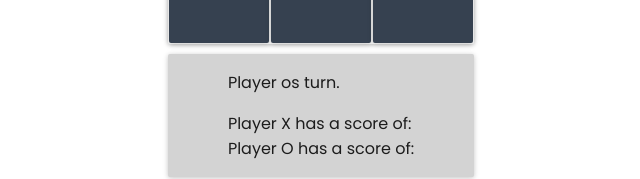
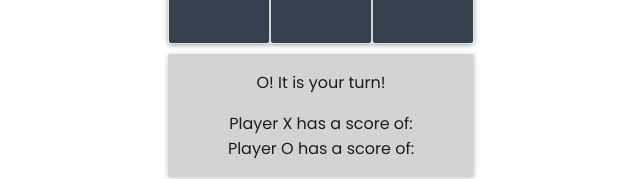
Before and after one commit to Stefanouweneel/Tic-Tac-Toe-React, a React app: page / in a window 1280 px wide. Shown: the part 355-534 px from the top of the page, without its empty margins (319-959 px from the left). Built offline with nearby package versions, Linux system fonts and the light colour scheme; the HTML template or start-up script is replaced by a standard one.

Commit message:
Align text

```diff
--- a/src/components/Score.js
+++ b/src/components/Score.js
@@ -10,6 +10,8 @@ const style = {
   paddingRight: 10,
   display: 'flex',
   justifyContent: 'center',
+  alignItems: 'center',
+  textAlign: 'center',
   fontFamily: Fonts.sansSerif,
   backgroundColor: '#D3D3D3',
 }
@@ -22,7 +24,7 @@ class Score extends React.Component {
 
   renderWinner() {
     if (this.props.winner === 'x'|| this.props.winner === 'o') {
-        return <h3><FontIcon className="material-icons" style={iconStyles} color={yellow500}>star_rate</FontIcon>Player { this.props.winner } has won!<FontIcon className="material-icons" style={iconStyles} color={yellow500}>star_rate</FontIcon></h3>;
+        return <h3><FontIcon className="material-icons" style={iconStyles} color={yellow500}>star_rate</FontIcon>Player { this.props.winner } has won! <FontIcon className="material-icons" style={iconStyles} color={yellow500}>star_rate</FontIcon></h3>;
     }
     return null;
   }
@@ -31,7 +33,7 @@ class Score extends React.Component {
     return (
       <Card style={style}>
         {this.renderWinner()}
-        <p>Player { this.props.turn }s turn.</p>
+        <p>{ this.props.turn.toUpperCase() }! It is your turn!</p>
         <p>Player X has a score of: { this.props.scoreX } <br />
         Player O has a score of: { this.props.scoreO }</p>
       </Card>
```
Also changed, not shown: src/components/Game.js (indentation only).
